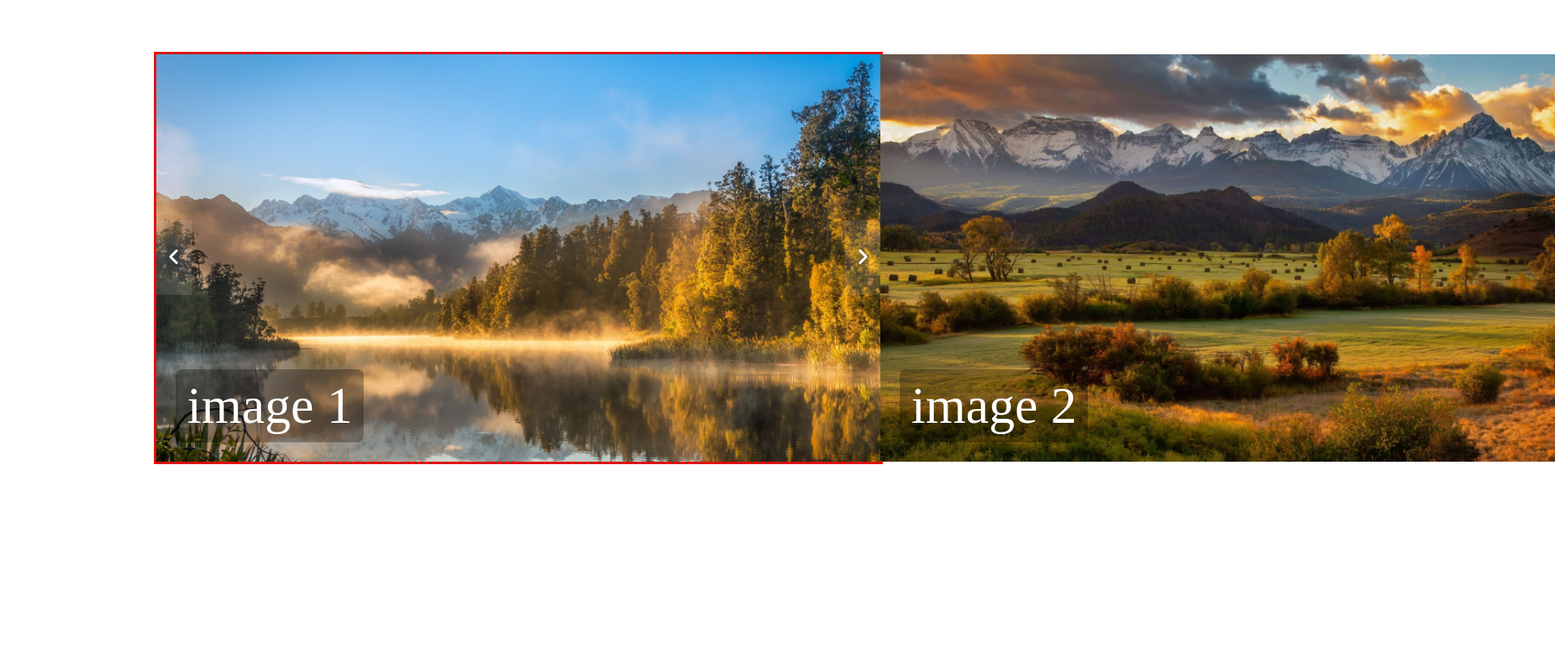
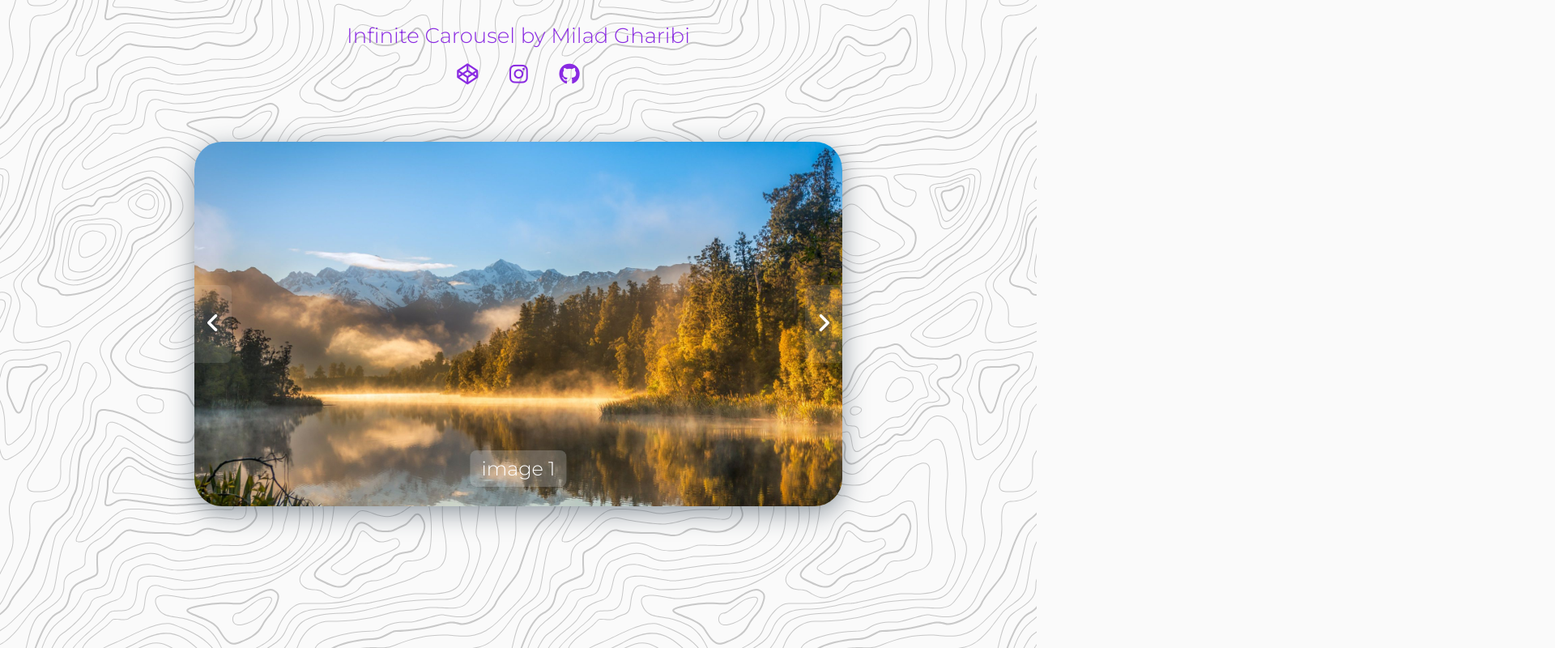
Before and after one commit to miladxdev/infinite-carousel, a plain HTML site: page index.html in a window 1280 px wide. Shown: the top 800 px of the page at 81% size, 1920 px wide, since content can reach past the window. Drawn offline with Linux system fonts and the light colour scheme.

Commit message:
ui improved

```diff
--- a/carousel.js
+++ b/carousel.js
@@ -5,11 +5,14 @@ const nextBtn = document.querySelector(".btn-next");
 const slides = document.querySelectorAll(".carousel img");
 
 // variables
-let imageSize = slides[0].clientWidth;
+imageSize = slides[0].clientWidth;
+let = 0;
 let direction = "right";
 
 // next button event
 nextBtn.addEventListener("click", () => {
+  imageSize = slides[0].clientWidth;
+
   if (direction === "left") {
     // to fix image order
     carousel.prepend(carousel.lastElementChild);
@@ -22,6 +25,8 @@ nextBtn.addEventListener("click", () => {
 
 // prev button event
 prevBtn.addEventListener("click", () => {
+  imageSize = slides[0].clientWidth;
+
   if (direction === "right") {
     carousel.appendChild(carousel.firstElementChild);
   }
--- a/index.html
+++ b/index.html
@@ -4,6 +4,10 @@
     <meta charset="UTF-8" />
     <meta http-equiv="X-UA-Compatible" content="IE=edge" />
     <meta name="viewport" content="width=device-width, initial-scale=1.0" />
+    <!-- google font -->
+    <link rel="preconnect" href="https://fonts.googleapis.com" />
+    <link rel="preconnect" href="https://fonts.gstatic.com" crossorigin />
+    <link href="https://fonts.googleapis.com/css2?family=Montserrat:wght@300&display=swap" rel="stylesheet" />
     <!-- font awesome cdn -->
     <link rel="stylesheet" href="https://cdnjs.cloudflare.com/ajax/libs/font-awesome/6.0.0-beta2/css/all.min.css" />
     <!-- my style -->
@@ -11,6 +15,15 @@
     <title>Infinite Carousel</title>
   </head>
   <body>
+    <header>
+      <p>Infinite Carousel by Milad Gharibi</p>
+      <div class="social">
+        <a href="#"><i class="fab fa-codepen"></i></a>
+        <a href="#"><i class="fab fa-instagram"></i></a>
+        <a href="#"><i class="fab fa-github"></i></a>
+      </div>
+    </header>
+
     <div class="carousel-wrap">
       <button class="btn-prev"><i class="fa fa-angle-left"></i></button>
 
--- a/style.css
+++ b/style.css
@@ -5,23 +5,48 @@
 }
 
 body {
-  margin-top: 4rem;
+  display: flex;
+  justify-content: center;
+  align-items: center;
+  height: 100vh;
+  font-family: "Montserrat", sans-serif;
+  background-image: url(img/topography.svg);
+  background-color: #fafafa;
+}
+
+header {
+  position: absolute;
+  top: 0;
+  padding: 28px;
+  font-size: 26px;
+  color: blueviolet;
+}
+
+.social {
+  text-align: center;
+  margin-top: 16px;
+}
+.social a {
+  margin: 0 16px;
+  color: inherit;
+  transition: opacity 0.3s;
+}
+.social a:hover {
+  opacity: 0.5;
 }
 
 .carousel-wrap {
   display: flex;
   flex-direction: row-reverse;
   position: relative;
-  border: dashed red;
-  max-width: 900px;
+  max-width: 800px;
   margin: 0 auto;
-  /* border-radius: 28px; */
-  /* overflow: hidden; */
-  background-color: brown;
+  border-radius: 34px;
+  box-shadow: 0 8px 30px rgba(34, 51, 68, 0.5);
+  overflow: hidden;
 }
 
 .carousel {
-  /* border: solid blue; */
   display: flex;
   justify-content: flex-start;
   width: 100%;
@@ -31,7 +56,6 @@ body {
   position: relative;
   width: 100%;
   flex-shrink: 0;
-  /* border: solid green; */
 }
 
 .carousel img {
@@ -42,11 +66,12 @@ body {
 .image-text {
   position: absolute;
   bottom: 24px;
-  left: 24px;
+  left: 50%;
+  transform: translateX(-50%);
   padding: 8px 14px;
   color: white;
-  font-size: 4rem;
-  background-color: rgba(0, 0, 0, 0.3);
+  font-size: 24px;
+  background-color: rgba(255, 255, 255, 0.2);
   border-radius: 8px;
 }
 
@@ -57,22 +82,22 @@ body {
   position: absolute;
   padding: 32px 16px;
   border: none;
-  /* border-radius: 50%; */
   background-color: rgba(255, 255, 255, 0.1);
   color: white;
-  font-size: 24px;
+  font-size: 28px;
   transition: background-color 0.3s;
   cursor: pointer;
   z-index: 1;
 }
 .btn-next:hover,
 .btn-prev:hover {
-  background-color: rgba(255, 255, 255, 0.5);
+  background-color: rgba(255, 255, 255, 0.4);
 }
-
 .btn-prev {
   left: 0;
+  border-radius: 0 8px 8px 0;
 }
 .btn-next {
   right: 0;
+  border-radius: 8px 0 0 8px;
 }
```
Also changed, not shown: img/topography.svg (added).
